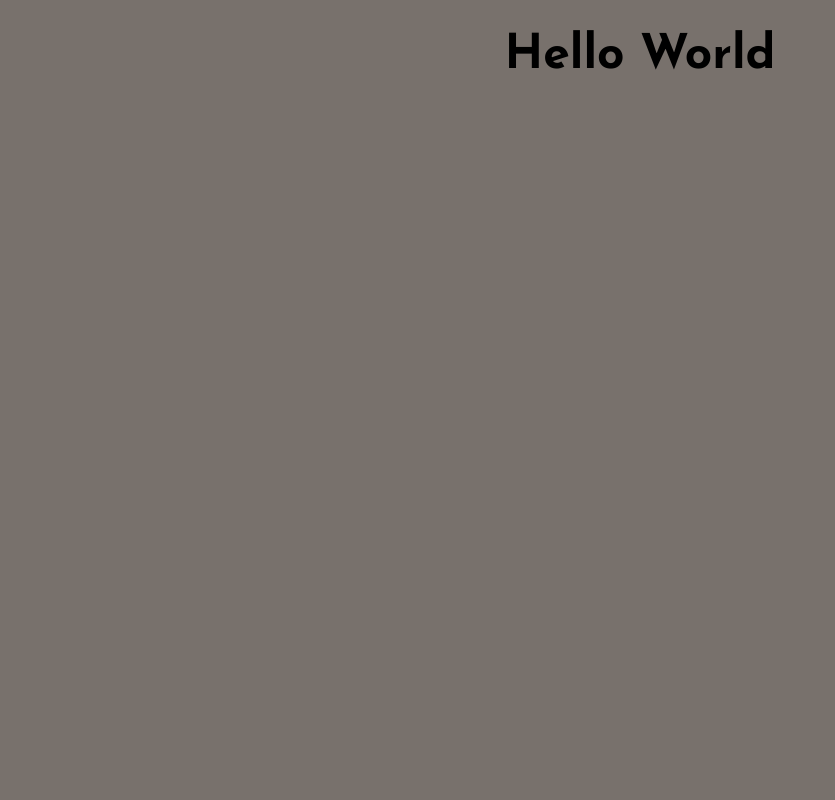
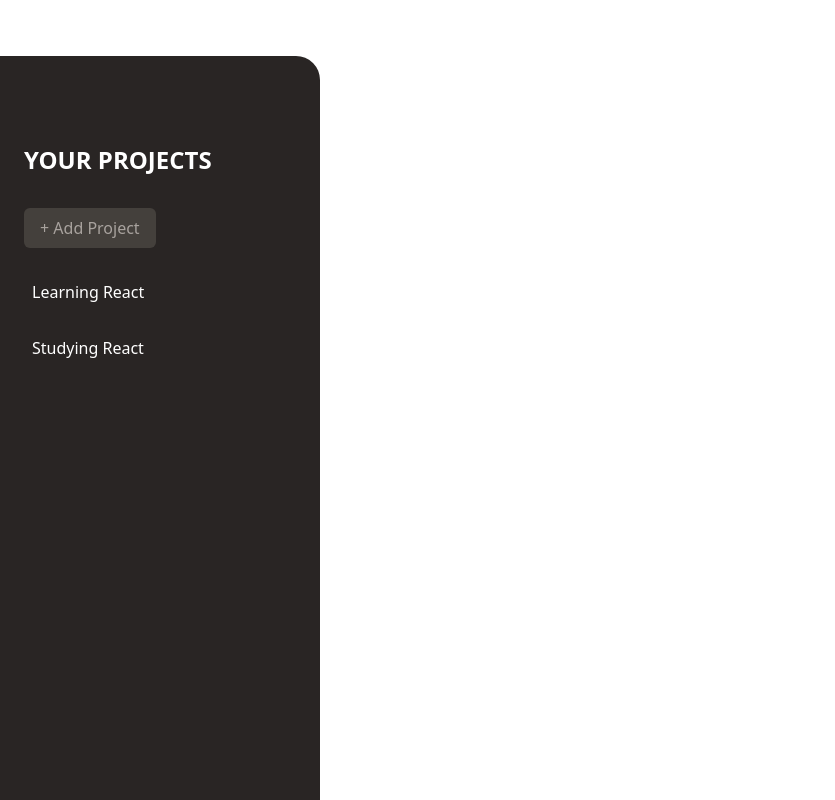
Before and after one commit to AiroldiFederico/Project-Manager-React, a React (Vite) app: page / in a window 1280 px wide. Shown: the whole page, without its empty margins (0-835 px from the left). Built offline with nearby package versions, Linux system fonts and the light colour scheme.

Commit message:
Sidebar base

```diff
--- a/index.html
+++ b/index.html
@@ -21,7 +21,7 @@
 
 </head>
 
-  <body class="bg-stone-500">
+  <body class="">
     <div id="modal-root"></div>
     <div id="root"></div>
     <script type="module" src="/src/main.jsx"></script>
--- a/src/App.jsx
+++ b/src/App.jsx
@@ -1,7 +1,21 @@
+import Sidebar from "./components/Sidebar.jsx";
+
 function App() {
+
+
+    const proj = [
+        {
+            name: "Learning React"
+        },
+        {
+            name: "Studying React"
+        }
+    ]
+
+
     return (
         <>
-            <h1 className="my-8 text-center text-5xl font-bold">Hello World</h1>
+            <Sidebar proj={proj}/>
         </>
     );
 }
--- /dev/null
+++ b/src/components/Sidebar.jsx
@@ -0,0 +1,19 @@
+
+
+
+
+export default function Sidebar({proj}) {
+	return <section className="h-full mt-14 fixed top-0 left-0 w-80 bg-stone-800 text-white rounded-tr-3xl p-6 flex gap-8 flex-col">
+
+		<h1 className="text-2xl uppercase font-sans font-bold mt-16">Your Projects</h1>
+
+		<div>
+			<button className="px-4 py-2 text-xs md:text-base rounded-md bg-stone-700 text-stone-400 hover:bg-stone-600 hover:text-stone-100">+ Add Project</button>
+		</div>
+
+		{proj.map((row, rowIndex) => (
+			<button key={rowIndex} className=" text-left px-2 rounded-sm hover:text-stone-200 hover:bg-stone-800">{row.name}</button>
+		))}
+
+	</section>
+}
--- a/tailwind.config.js
+++ b/tailwind.config.js
@@ -4,7 +4,7 @@ export default {
   theme: {
     extend: {
       fontFamily: {
-        sans: ["Josefin Sans", "sans-serif"],
+        josefine: ["Josefin Sans", "sans-serif"],
         roboto: ["Roboto Slab", "sans-serif"],
       },
     },
```
Also changed, not shown: src/components/CoreComp.jsx (added), 1 other file (tests, documents, lock files or other folders).
